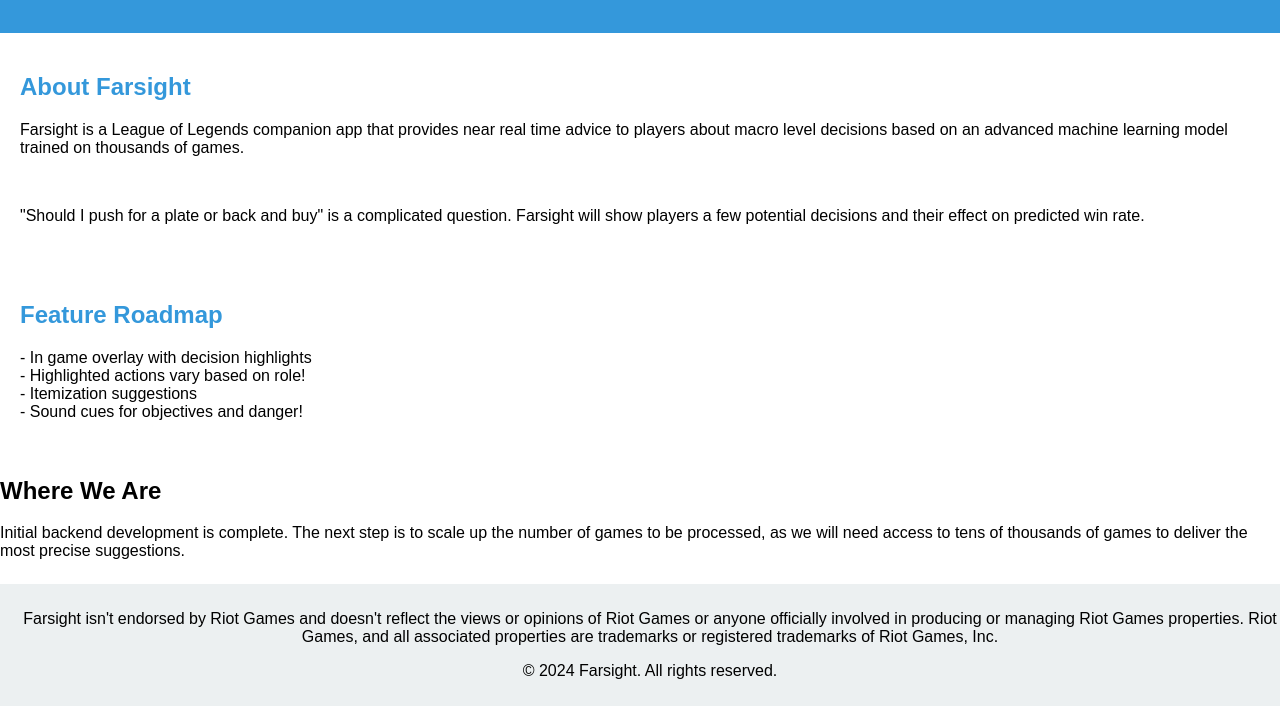
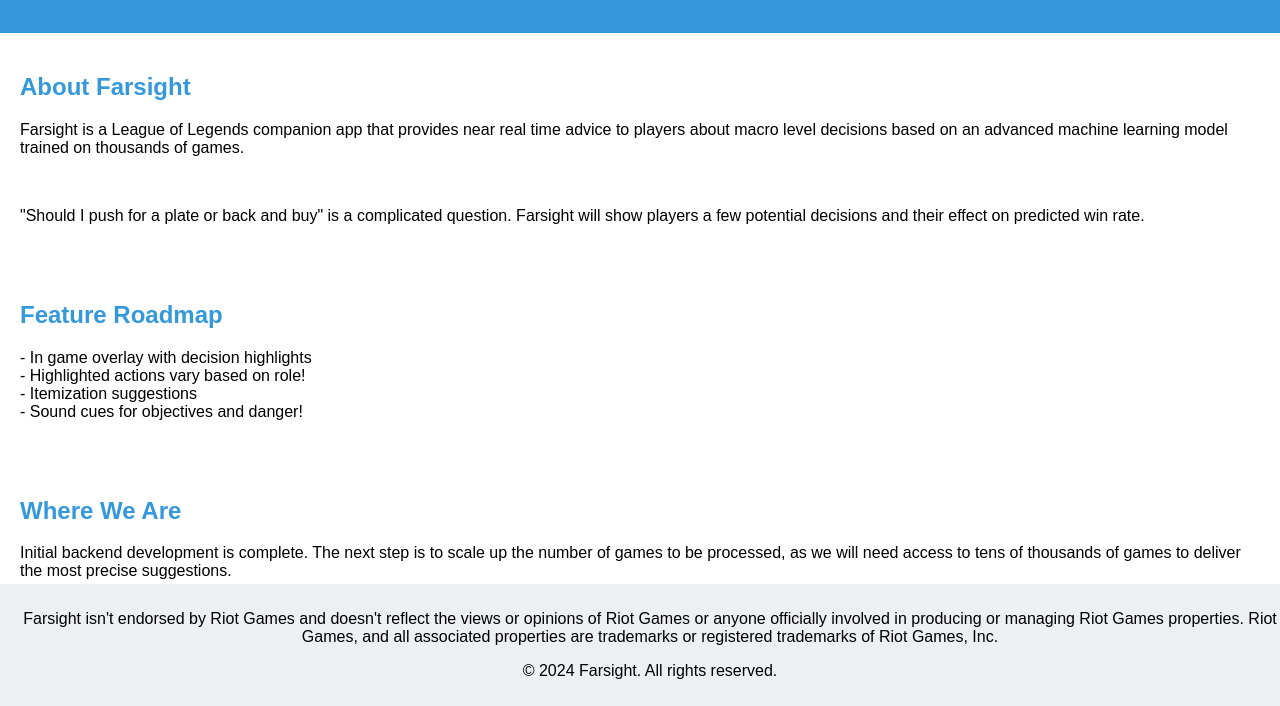
Before and after one commit to JJoy1219/FarsightPage, a plain HTML site: page index.html in a window 1280 px wide. Shown: the part 94-800 px from the top of the page. Drawn offline with Linux system fonts and the light colour scheme.

Commit message:
Update styles.css

```diff
--- a/styles.css
+++ b/styles.css
@@ -15,11 +15,11 @@ h1 {
     margin: 0;
 }
 
-.software-info, .features, .download {
+.software-info, .features, .current-state {
     padding: 20px;
 }
 
-.software-info h2, .features h2, .download h2 {
+.software-info h2, .features h2, .current-state h2 {
     color: #3498db;
 }
 
```
